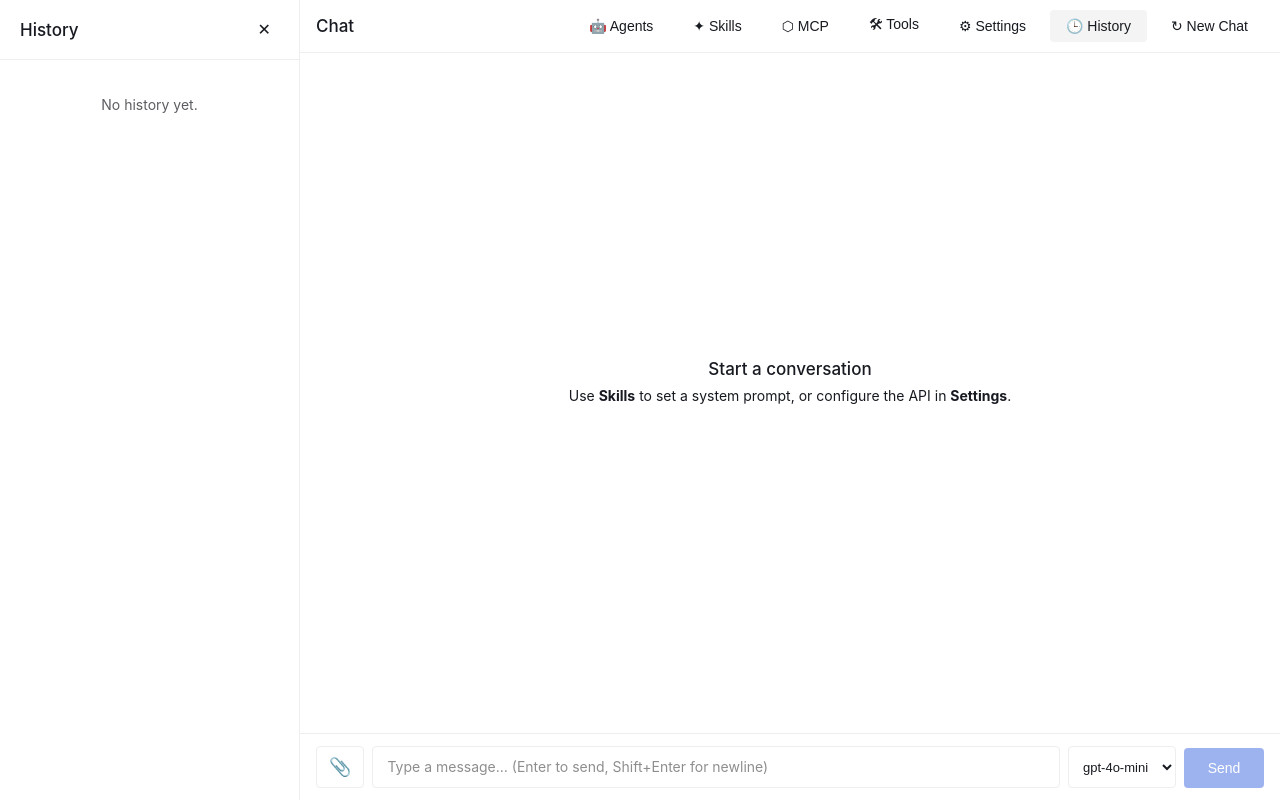
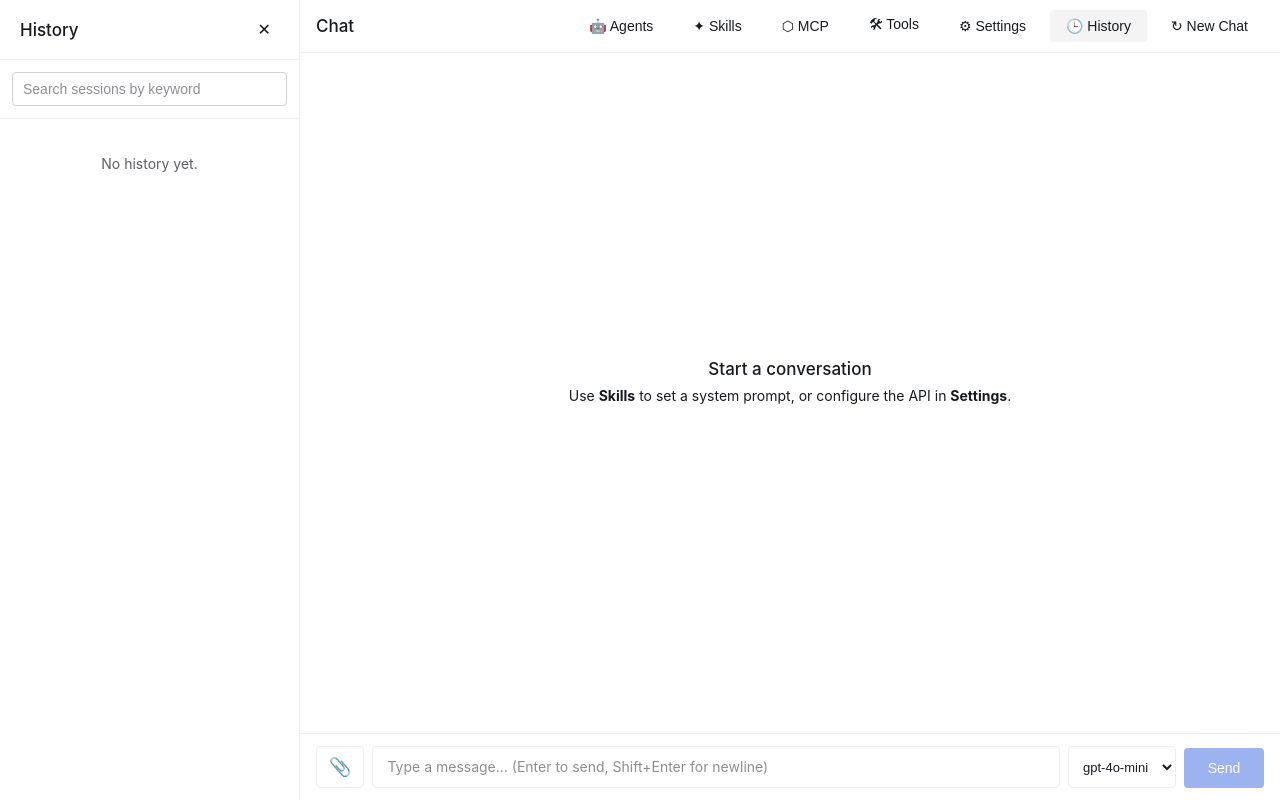
Before and after one commit to xlbbb-cn/ai-chat, a React (Vite) app: page / in a window 1280 px wide. Both pictures are taken after a click on the button "🕒 History". Built offline with nearby package versions, Linux system fonts and the light colour scheme.

Commit message:
feat: add search functionality to history panel for improved session filtering

```diff
--- a/src/components/HistoryPanel.css
+++ b/src/components/HistoryPanel.css
@@ -20,6 +20,32 @@
   font-size: 17px;
   font-weight: 500;
   color: #171A20;
+}
+
+.history-search-wrap {
+  padding: 12px;
+  border-bottom: 1px solid #EEEEEE;
+  flex-shrink: 0;
+}
+
+.history-search-input {
+  width: 100%;
+  box-sizing: border-box;
+  border: 1px solid #D0D1D2;
+  border-radius: 4px;
+  padding: 8px 10px;
+  font-size: 14px;
+  color: #171A20;
+  background: #FFFFFF;
+}
+
+.history-search-input:focus {
+  outline: none;
+  border-color: #171A20;
+}
+
+.history-search-input::placeholder {
+  color: #8E9094;
 }
 
 .close-btn {
--- a/src/components/HistoryPanel.tsx
+++ b/src/components/HistoryPanel.tsx
@@ -12,6 +12,7 @@ interface Props {
 
 export function HistoryPanel({ currentSessionId, onLoad, onClose }: Props) {
   const [records, setRecords] = useState<HistoryRecord[]>([]);
+  const [searchKeyword, setSearchKeyword] = useState("");
 
   useEffect(() => {
     loadHistory().then(setRecords).catch(console.error);
@@ -26,21 +27,31 @@ export function HistoryPanel({ currentSessionId, onLoad, onClose }: Props) {
     return Array.from(map.entries()).reverse();
   }, [records]);
 
+  const filteredSessions = useMemo(() => {
+    const keyword = searchKeyword.trim().toLowerCase();
+    if (!keyword) return sessions;
+
+    return sessions.filter(([sid, recs]) => {
+      if (sid.toLowerCase().includes(keyword)) return true;
+      return recs.some((rec) => rec.content.toLowerCase().includes(keyword));
+    });
+  }, [searchKeyword, sessions]);
+
   function handleLoad(sessionId: string, sessionRecords: HistoryRecord[]) {
     const messages: Message[] = sessionRecords.map((r) => ({
       id: crypto.randomUUID(),
       role: r.role as "user" | "assistant",
       content: r.content,
     }));
+
     onLoad(sessionId, messages);
-    onClose();
   }
 
   async function handleDelete(e: React.MouseEvent, sessionId: string) {
     e.stopPropagation();
     try {
       await deleteHistory(sessionId);
-      setRecords(records.filter((r) => r.session_id !== sessionId));
+      setRecords((prev) => prev.filter((r) => r.session_id !== sessionId));
     } catch (err) {
       console.error("Failed to delete history:", err);
     }
@@ -53,11 +64,24 @@ export function HistoryPanel({ currentSessionId, onLoad, onClose }: Props) {
         <button className="close-btn" onClick={onClose}>✕</button>
       </div>
 
+      <div className="history-search-wrap">
+        <input
+          className="history-search-input"
+          type="text"
+          value={searchKeyword}
+          onChange={(e) => setSearchKeyword(e.target.value)}
+          placeholder="Search sessions by keyword"
+          aria-label="Search history sessions"
+        />
+      </div>
+
       <div className="history-list">
         {sessions.length === 0 ? (
           <p className="history-empty">No history yet.</p>
+        ) : filteredSessions.length === 0 ? (
+          <p className="history-empty">No sessions matched "{searchKeyword}".</p>
         ) : (
-          sessions.map(([sid, recs]) => {
+          filteredSessions.map(([sid, recs]) => {
             const preview = recs.find((r) => r.role === "user")?.content ?? "(empty)";
             const isCurrent = sid === currentSessionId;
             return (
```
